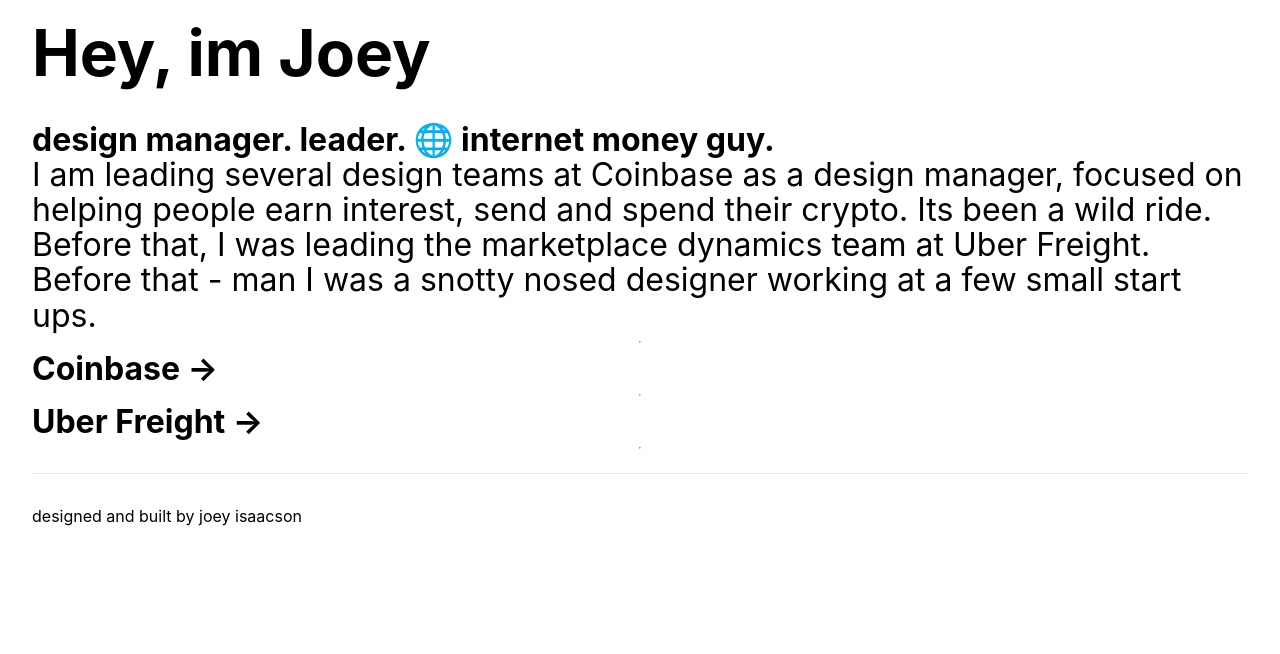
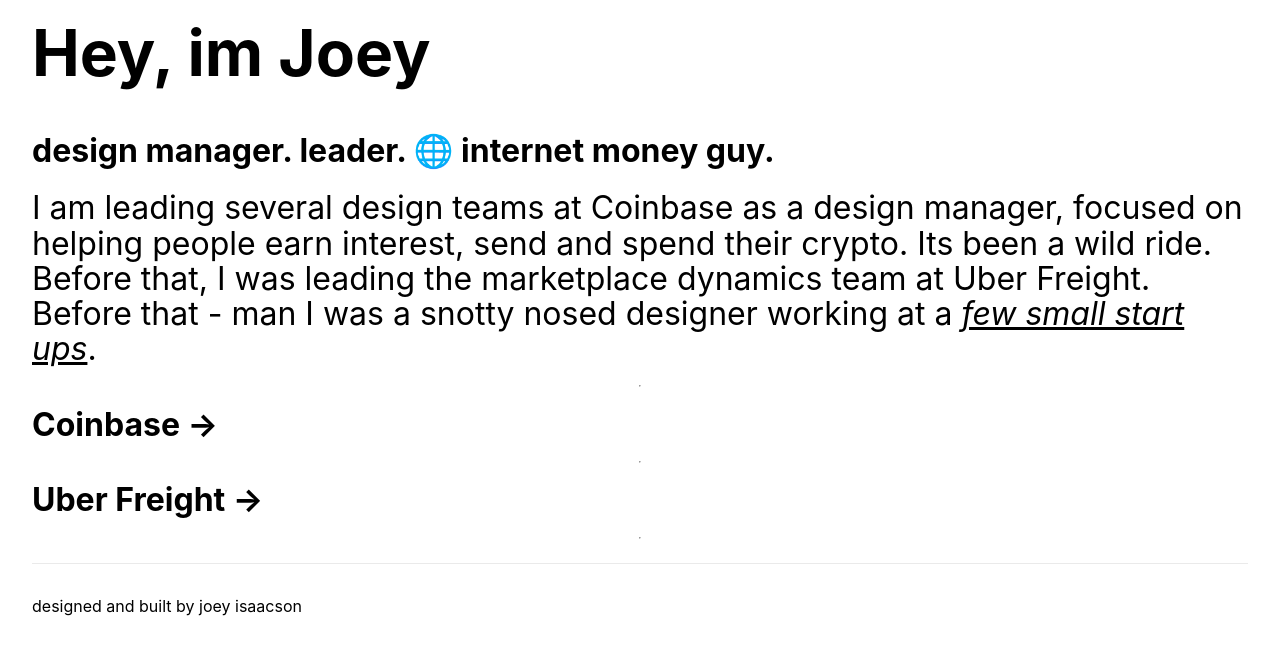
Before and after one commit to JoeIsaacson/nextjs, a Next.js app: page / in a window 1280 px wide. Shown: the top 654 px of the page. Built offline with nearby package versions, Linux system fonts and the light colour scheme.

Commit message:
silly css stuff

```diff
--- a/pages/index.js
+++ b/pages/index.js
@@ -20,7 +20,7 @@
         <h6 className={styles.description}>design manager. leader. 🌐 internet money guy.</h6>
 
         <p className={styles.description}>
-        I am leading several design teams at Coinbase as a design manager, focused on helping people earn interest, send and spend their crypto. Its been a wild ride. Before that, I was leading the marketplace dynamics team at Uber Freight. Before that - man I was a snotty nosed designer working at a <a href="https://www.linkedin.com/in/joeisaacson/">few small start ups</a>.
+        I am leading several design teams at Coinbase as a design manager, focused on helping people earn interest, send and spend their crypto. Its been a wild ride. Before that, I was leading the marketplace dynamics team at Uber Freight. Before that - man I was a snotty nosed designer working at a <a href="https://www.linkedin.com/in/joeisaacson/" target="blank">few small start ups</a>.
         </p>
 
         <hr></hr>
--- a/styles/Home.module.css
+++ b/styles/Home.module.css
@@ -1,6 +1,16 @@
 .container {
   padding: 0 2rem;
 }
+
+a {
+  text-decoration: underline;
+  font-style: italic;
+}
+
+a:hover {
+  color: aquamarine;
+}
+
 
 .main {
   padding: 1rem 0;
@@ -49,7 +59,7 @@
 .description {
   line-height: 1.1;
   font-size: 2rem;
-  margin: 0;
+  margin: 0.7rem 0;
 }
 
 .code {
```
